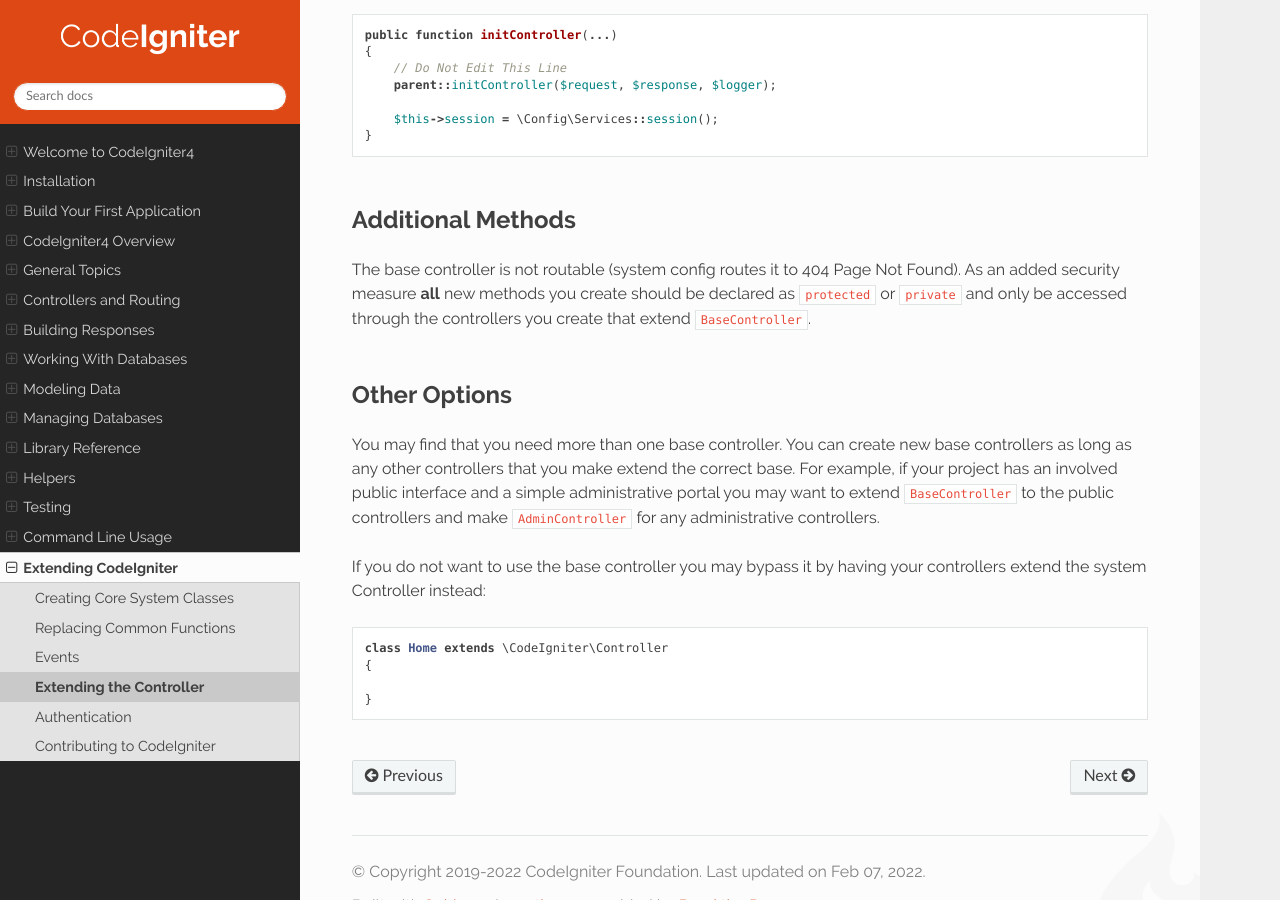
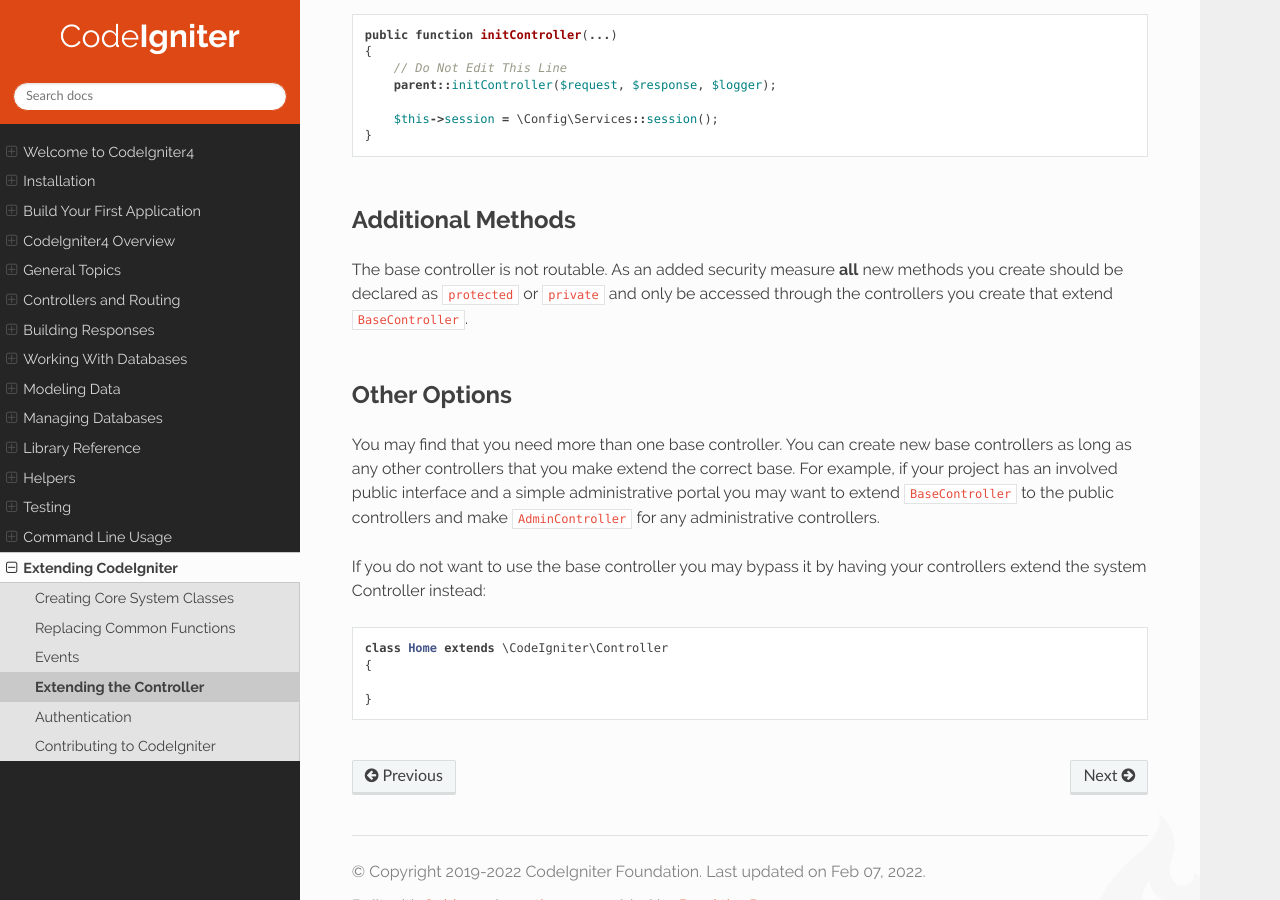
Before and after one commit to NEKOGET/ci4_user_guide_src, a Sphinx documentation site: the page built from source/extending/basecontroller.rst, in a window 1280 px wide and 900 px high, scrolled down 771 px. Built offline with Sphinx 7.4.7 and the Read the Docs theme 2.0.0, drawn with Linux system fonts in a browser that asks for light colours.

Commit message:
docs: remove out of dated explanation

```diff
--- a/source/extending/basecontroller.rst
+++ b/source/extending/basecontroller.rst
@@ -40,7 +40,7 @@ example, if your project uses the Session Library heavily you may want to initia
 Additional Methods
 ==================
 
-The base controller is not routable (system config routes it to 404 Page Not Found). As an added security
+The base controller is not routable. As an added security
 measure **all** new methods you create should be declared as ``protected`` or ``private`` and only be accessed through the
 controllers you create that extend ``BaseController``.
 
```
